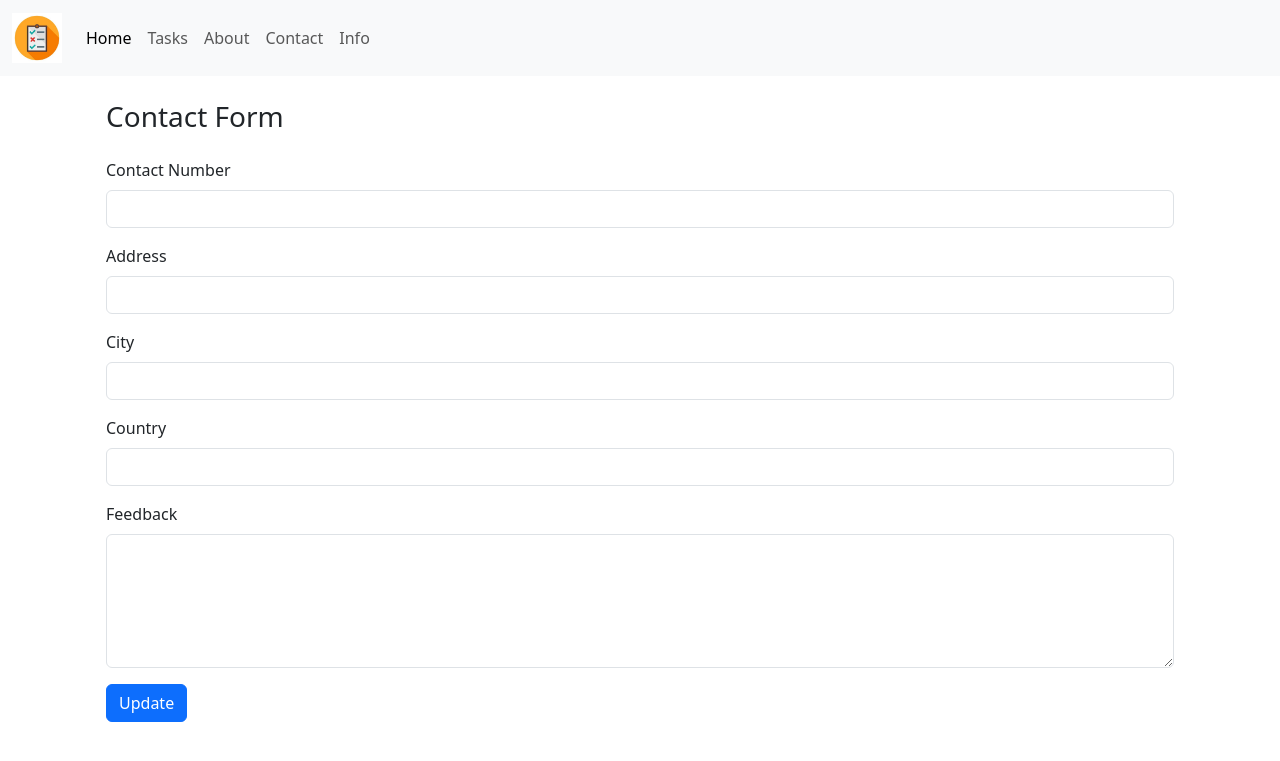
After one commit to vaishnavi10pednekar/Django-Learning, a Django app: template firstprojectt/templates/edit_con.html in a window 1280 px wide. The commit adds this page. Shown: the top 761 px of the page. Run offline with Django 5.2, Linux system fonts and the light colour scheme; the template is opened without the code that fills it, so the values that code supplies are empty.

Commit message:
updated project

```diff
--- /dev/null
+++ b/firstprojectt/templates/edit_con.html
@@ -0,0 +1,70 @@
+{% extends "base.html" %}
+
+{% block title %}
+Edit Contact Information
+{% endblock title %}
+
+{% block content %}
+<div class = "container">
+    <div class="container mt-4">
+
+    <h3 class="mb-4">Contact Form</h3>
+
+    <form method = "post">
+        {%csrf_token%}
+
+        <div class="mb-3">
+            <label class="form-label">Contact Number</label>
+            <input
+                type="tel"
+                name="Number"
+                class="form-control"
+                value="{{con_obj.Number}}">
+        </div>
+
+        <div class="mb-3">
+            <label class="form-label">Address</label>
+            <input
+                type="text"
+                name="Address"
+                class="form-control"
+                value="{{con_obj.Address}}">
+        </div>
+
+        <div class="mb-3">
+            <label class="form-label">City</label>
+            <input
+                type="text"
+                name="City"
+                class="form-control"
+                value="{{con_obj.City}}">
+        </div>
+
+        <div class="mb-3">
+            <label class="form-label">Country</label>
+            <input
+                type="text"
+                name="Country"
+                class="form-control"
+                value="{{con_obj.Country}}">
+        </div>
+
+        <div class="mb-3">
+            <label class="form-label">Feedback</label>
+            <textarea
+                name="Feedback"
+                class="form-control"
+                rows="5"
+                value="{{con_obj.Feedback}}">
+            </textarea>
+        </div>
+
+        <button type="submit" class="btn btn-primary">
+            Update
+        </button>
+
+    </form>
+
+</div>
+</div>
+{% endblock content %}
--- a/firstprojectt/urls.py
+++ b/firstprojectt/urls.py
@@ -11,5 +11,10 @@ urlpatterns = [
      path('task/pend_task/<task_id>', views.pend_task, name="pend_task"),
     path('aboutus/', views.aboutus, name="aboutus"),
     path('contactus/', views.contactus, name="contactus"),
+    path('del_con/<data_id>', views.del_con, name="del_con"),
+    path('edit_con/<data_id>', views.edit_con, name="edit_con"),
     path('info/', views.info, name="info"),
+    path('del_info/<data_id>', views.del_info, name="del_info"),
+    path('edit_info/<data_id>', views.edit_info, name="edit_info"),
+
 ]
```
Also changed, not shown: firstprojectt/templates/contact.html (+4 -8 lines), firstprojectt/templates/edit_info.html (added, +43 -0 lines), firstprojectt/templates/info.html (+6 -4 lines), firstprojectt/views.py (+47 -1 lines), firstprojectt/templates/edit_task.html (renamed from firstprojectt/templates/edit.html).
